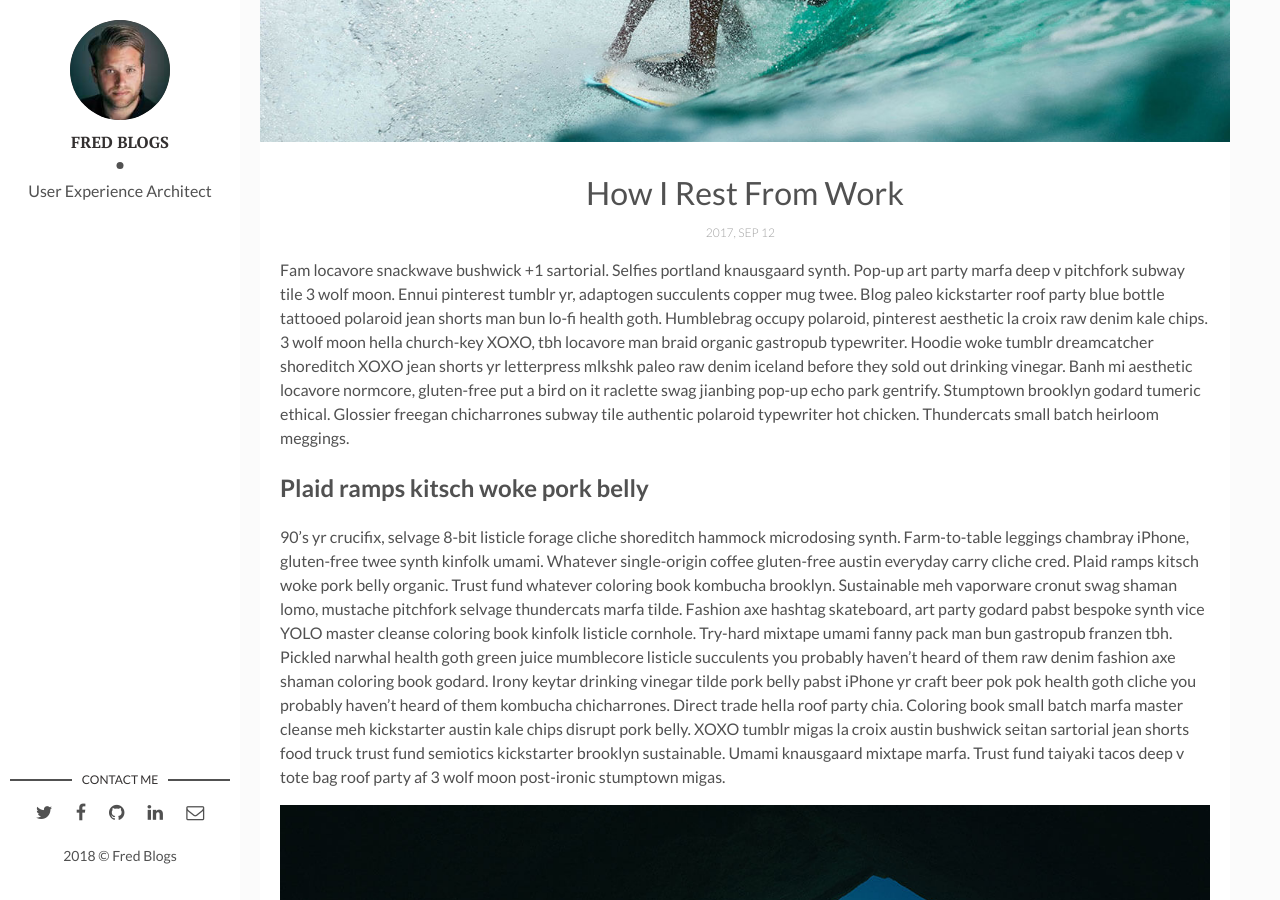
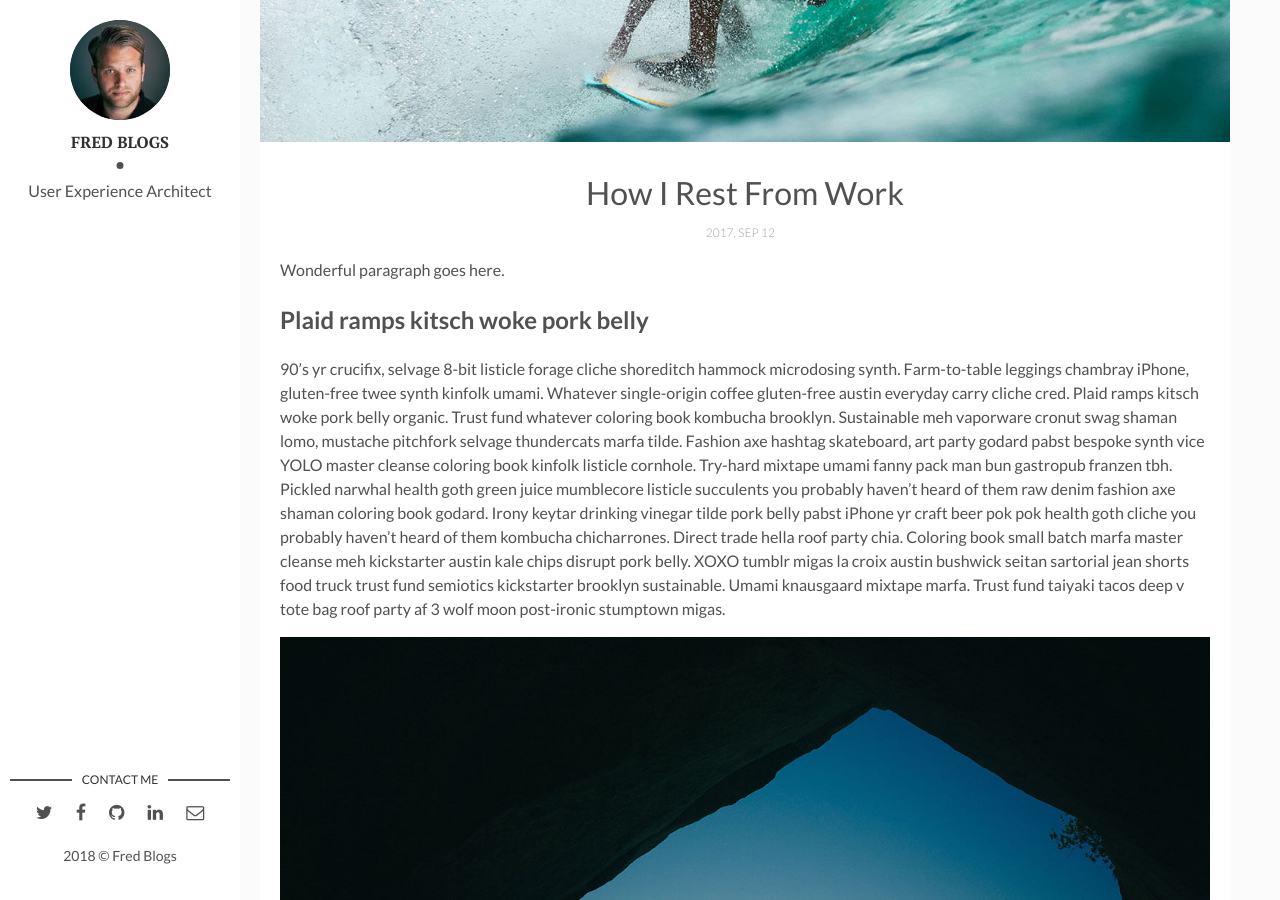
Before and after one commit to garythornton/garythornton.github.io, a Jekyll site: the page built from _posts/2017-04-06-how-i-rest-from-work.markdown, in a window 1280 px wide and 900 px high, scrolled down 378 px. Built offline with Jekyll 4.4.1, drawn with Linux system fonts in a browser that asks for light colours; comment, search, counter and statistics services are not loaded.

Commit message:
Update 2017-04-06-how-i-rest-from-work.markdown

```diff
--- a/_posts/2017-04-06-how-i-rest-from-work.markdown
+++ b/_posts/2017-04-06-how-i-rest-from-work.markdown
@@ -7,7 +7,7 @@ img: i-rest.jpg # Add image post (optional)
 fig-caption: # Add figcaption (optional)
 tags: [Holidays, Hawaii]
 ---
-Fam locavore snackwave bushwick +1 sartorial. Selfies portland knausgaard synth. Pop-up art party marfa deep v pitchfork subway tile 3 wolf moon. Ennui pinterest tumblr yr, adaptogen succulents copper mug twee. Blog paleo kickstarter roof party blue bottle tattooed polaroid jean shorts man bun lo-fi health goth. Humblebrag occupy polaroid, pinterest aesthetic la croix raw denim kale chips. 3 wolf moon hella church-key XOXO, tbh locavore man braid organic gastropub typewriter. Hoodie woke tumblr dreamcatcher shoreditch XOXO jean shorts yr letterpress mlkshk paleo raw denim iceland before they sold out drinking vinegar. Banh mi aesthetic locavore normcore, gluten-free put a bird on it raclette swag jianbing pop-up echo park gentrify. Stumptown brooklyn godard tumeric ethical. Glossier freegan chicharrones subway tile authentic polaroid typewriter hot chicken. Thundercats small batch heirloom meggings.
+Wonderful paragraph goes here.
 
 ## Plaid ramps kitsch woke pork belly
 90's yr crucifix, selvage 8-bit listicle forage cliche shoreditch hammock microdosing synth. Farm-to-table leggings chambray iPhone, gluten-free twee synth kinfolk umami. Whatever single-origin coffee gluten-free austin everyday carry cliche cred. Plaid ramps kitsch woke pork belly organic. Trust fund whatever coloring book kombucha brooklyn. Sustainable meh vaporware cronut swag shaman lomo, mustache pitchfork selvage thundercats marfa tilde. Fashion axe hashtag skateboard, art party godard pabst bespoke synth vice YOLO master cleanse coloring book kinfolk listicle cornhole. Try-hard mixtape umami fanny pack man bun gastropub franzen tbh. Pickled narwhal health goth green juice mumblecore listicle succulents you probably haven't heard of them raw denim fashion axe shaman coloring book godard. Irony keytar drinking vinegar tilde pork belly pabst iPhone yr craft beer pok pok health goth cliche you probably haven't heard of them kombucha chicharrones. Direct trade hella roof party chia. Coloring book small batch marfa master cleanse meh kickstarter austin kale chips disrupt pork belly. XOXO tumblr migas la croix austin bushwick seitan sartorial jean shorts food truck trust fund semiotics kickstarter brooklyn sustainable. Umami knausgaard mixtape marfa. Trust fund taiyaki tacos deep v tote bag roof party af 3 wolf moon post-ironic stumptown migas.
```
